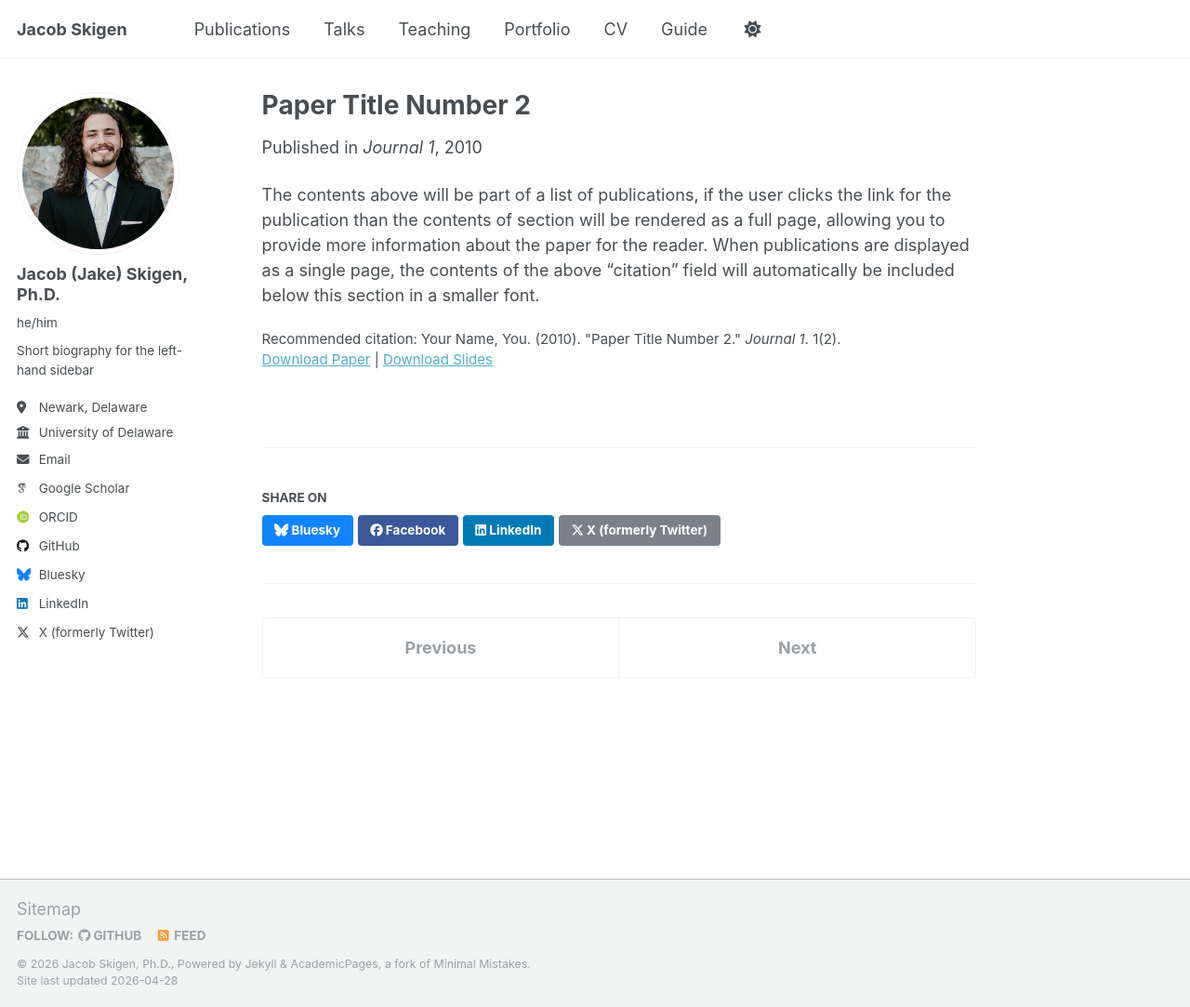
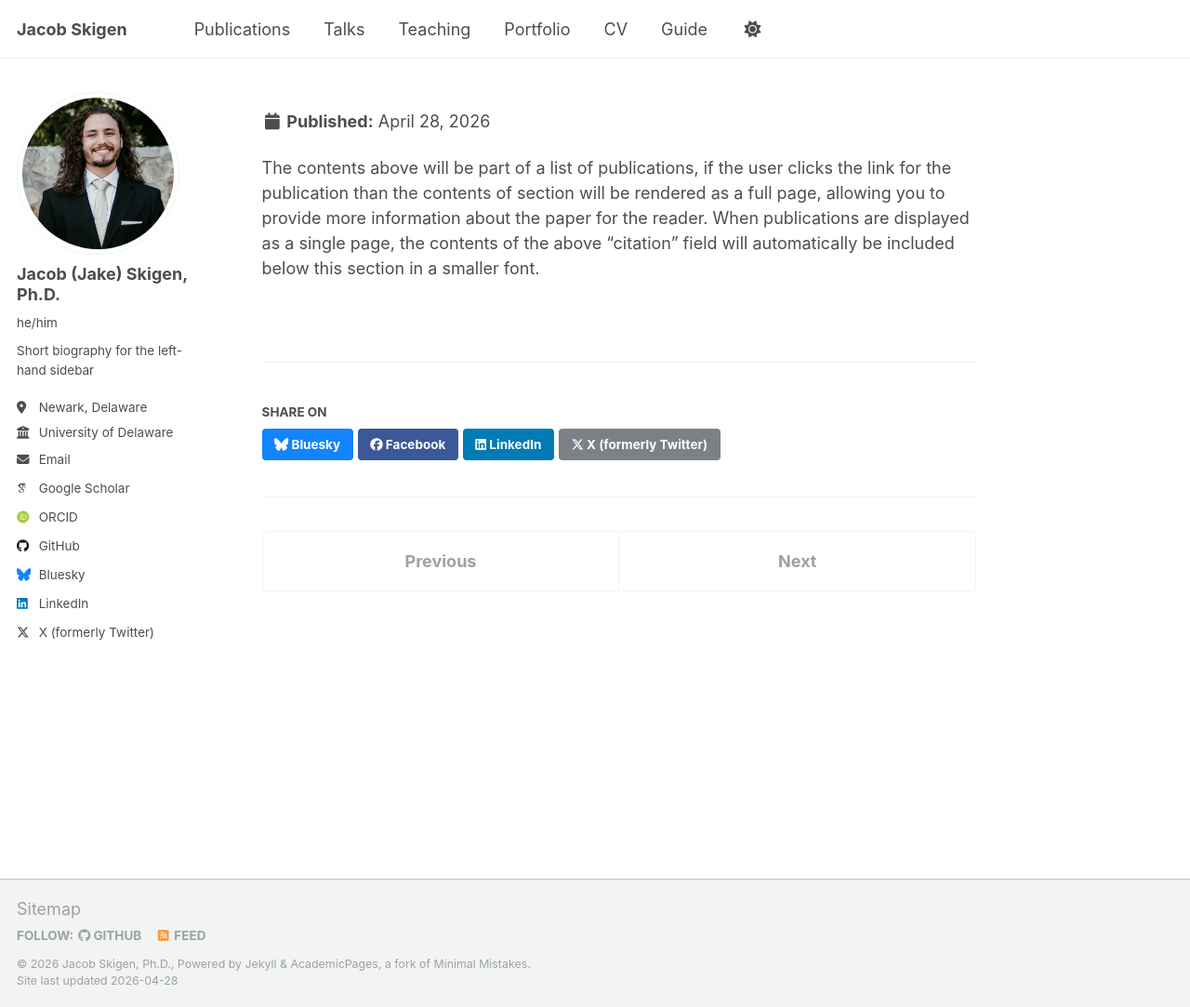
Before and after one commit to JacobSkigen/JacobSkigen.github.io, a Jekyll site: the page built from _publications/2010-10-01-paper-title-number-2.md, in a window 1280 px wide and 1083 px high. Shown: the whole window at 93% size. Built offline with Jekyll 4.4.1, drawn with Linux system fonts in a browser that asks for light colours; some web fonts are replaced; a script that is not in the unit is left out.

Commit message:
Update 2010-10-01-paper-title-number-2.md

```diff
--- a/_publications/2010-10-01-paper-title-number-2.md
+++ b/_publications/2010-10-01-paper-title-number-2.md
@@ -6,7 +6,7 @@ permalink: /publication/2010-10-01-paper-title-number-2
 excerpt: 'This paper is about the number 2. The number 3 is left for future work.'
 date: 2010-10-01
 venue: 'Journal 1'
-slidesurl: 'http://academicpages.github.io/files/slides2.pdf'
+<!--slidesurl: 'http://academicpages.github.io/files/slides2.pdf'-->
 paperurl: 'http://academicpages.github.io/files/paper2.pdf'
 citation: 'Your Name, You. (2010). &quot;Paper Title Number 2.&quot; <i>Journal 1</i>. 1(2).'
 ---
```
